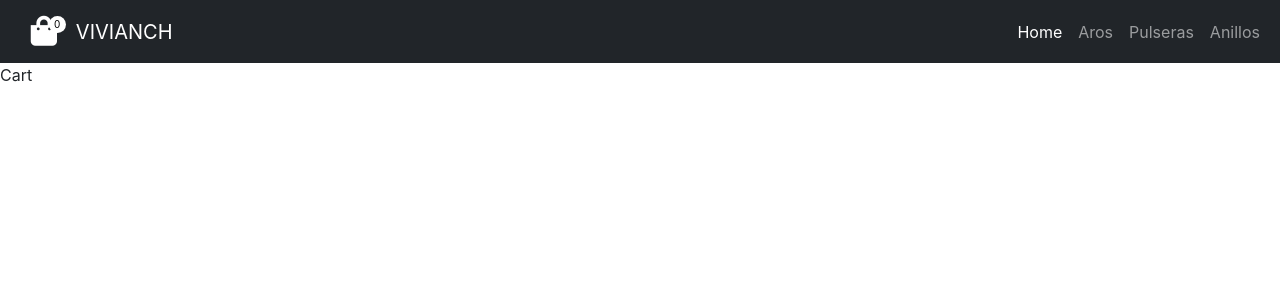
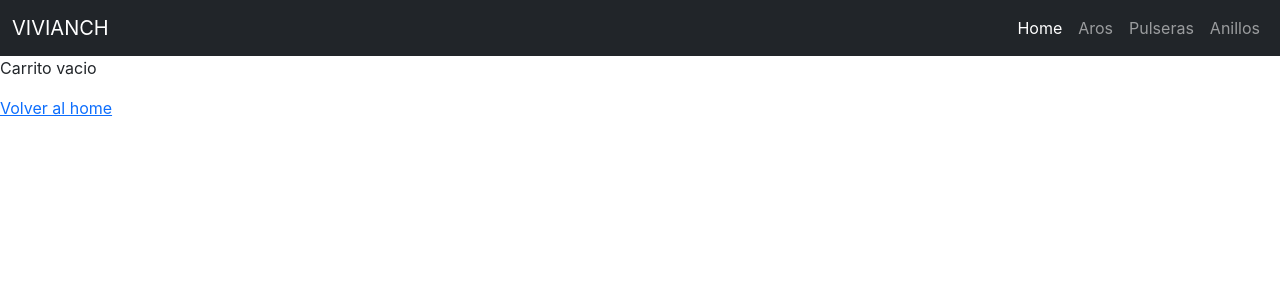
Before and after one commit to AndreaEurrieta/vivianch-proyecto, a React (Create React App) app: page /cart in a window 1280 px wide. Shown: the top 300 px of the page. Built offline with nearby package versions, Linux system fonts and the light colour scheme.

Commit message:
cart view

```diff
--- a/src/Context/ContextProvider.js
+++ b/src/Context/ContextProvider.js
@@ -1,19 +1,18 @@
-import React from 'react';
-import { createContext, useState } from 'react';
+import React, { createContext, useState } from 'react';
 
-export const context= createContext()
-const {Provider} = context;
+export const context = createContext()
+const { Provider } = context;
 
 export const ContextProvider = ({ children }) => {
 
 const [cart, setCart] = useState([])
-    const [total, setTotal] = useState(0)
+const [totalUn, setTotalUn] = useState(0)
 
 const handleAddItem = (item, id, confirmAmount)=>{
 
   if (isInCart(item)) {
-            cart.map(( product )=>{
-              if (product.id ===id)  {
+    cart.map( product =>{
+      if (product.id === id) {
         product.cant = product.cant + confirmAmount
       }
     })
@@ -21,33 +20,35 @@ export const ContextProvider = ({ children }) => {
     item.cant = confirmAmount
     setCart([...cart, item])
   }
+  setTotalUn(totalUn + confirmAmount )
+
 };
 
-    const handleClearCart = () =>{
+
+const handeleDeleteItem = (id)=>{
+
+  const newCartValue =  cart.filter(product => product.id !== id)
+  cart.map(item => (item.id === id) && setTotalUn(totalUn - item.cant))
+  setCart(newCartValue)
+};
+
+const handleClearCart = ()=>{
   setCart([])
 };
 
-    const handleDeleteItem =(id)=>{
-        const newCartValue = cart.filter(product => product.id !==id)
-        setCart(newCartValue)
-    };
-
-    const  isInCart = (item)=>{
+const isInCart = (item)=>{
   const isInCartValue = cart.includes(item)
   return isInCartValue
-    };
-
+}
 const ContextValue = {
-
-        cart:cart,
-        handleAddItem:handleAddItem,
-        total:total
-    };
-
-
+  cart,
+  handleAddItem,
+  totalUn,
+  handeleDeleteItem
+}
   return (
     <Provider value={ContextValue}>
-        { children }
+      {children}
     </Provider>
   )
-};
+}
--- a/src/components/Cart/Cart.js
+++ b/src/components/Cart/Cart.js
@@ -1,5 +1,31 @@
-export const Cart = ()=>{
-    return(
-        <div>Cart</div>
-    )
+import { useContext } from "react"
+import { context } from "../../Context/ContextProvider"
+import { CartEmpty } from "./CartEmpty"
+import { CartItem } from "./CartItem"
+
+export const Cart = () => {
+
+  const { cart, handeleDeleteItem } = useContext(context)
+
+
+  return (
+    <div>
+      {
+        (cart.length === 0)
+          ? <CartEmpty />
+          : cart.map((item, i) => (
+            <CartItem
+              key={i}
+              cant={item.cant}
+              category={item.category}
+              description={item.description}
+              price={item.price}
+              title={item.title}
+              id={item.id}
+              handeleDeleteItem={handeleDeleteItem}
+            />
+          ))
+      }
+    </div>
+  )
 }
--- /dev/null
+++ b/src/components/Cart/CartEmpty.js
@@ -0,0 +1,11 @@
+import React from 'react'
+import { Link } from 'react-router-dom'
+
+export const CartEmpty = () => {
+  return (
+    <div>
+        <p>Carrito vacio</p>
+        <Link to={'/'}>Volver al home</Link>
+    </div>
+  )
+}
--- /dev/null
+++ b/src/components/Cart/CartItem.js
@@ -0,0 +1,15 @@
+export const CartItem = ({ cant, category, price, title, id, handeleDeleteItem }) => {
+
+    return (
+      <div className='border'>
+        <p>cant:{cant}</p>
+        <p>category:{category}</p>
+        <p>price:{price}</p>
+        <p>title:{title}</p>
+        <button
+          className='btn btn-danger'
+          onClick={() => { handeleDeleteItem(id) }}
+        >Delete</button>
+      </div>
+    )
+  }
--- a/src/components/ItemDetail/ItemDetail.js
+++ b/src/components/ItemDetail/ItemDetail.js
@@ -38,7 +38,7 @@ export const ItemDetail = ({ item }) => {
                     />
                 }
                 {
-                    amountItemCount >= 1 && <Link onClick={handleClg} className="cart" to="/Cart">Ir al carrito</Link>
+                    amountItemCount >= 1 && <Link onClick={handleClg} className="cart" to="/cart">Terminar compra</Link>
                 }
             </div>
         </div>
--- a/src/components/NavBar/CartWidget/CartWidget.js
+++ b/src/components/NavBar/CartWidget/CartWidget.js
@@ -1,11 +1,17 @@
+import { useContext } from "react";
+import { Link } from "react-router-dom";
+import { context } from "../../../Context/ContextProvider";
 import "./CartWidget.css";
 export const CartWidget = () => {
+
+const {totalUn} = useContext(context)
+
   return (
     <div>
-      <button className="icono-bag">
+      <Link to={'/cart'} className="icono-bag">
         <i className="fas fa-shopping-bag"></i>
-        <span className="cart-widget-amount">0</span>
-      </button>
+        <span className="cart-widget-amount">{totalUn}</span>
+      </Link>
     </div>
   );
 };
--- a/src/components/NavBar/NavBar.js
+++ b/src/components/NavBar/NavBar.js
@@ -1,10 +1,12 @@
+import { Link, NavLink } from 'react-router-dom';
+import { useState, useEffect, useContext } from 'react';
+import { GetCategories } from '../ItemDetail/GetCategories';
 import './CartWidget/CartWidget';
 import { CartWidget } from './CartWidget/CartWidget';
-import { Link, NavLink } from 'react-router-dom';
-import { useState, useEffect } from 'react';
-import { GetCategories } from '../ItemDetail/GetCategories';
+import { context } from '../../Context/ContextProvider';
 
 export const NavBar = () => {
+  const {cart} = useContext(context)
   const [categories, setCategories] = useState([])
 
   useEffect(() => {
@@ -16,7 +18,9 @@ export const NavBar = () => {
   return (
     <nav className="navbar navbar-expand-lg navbar-dark bg-dark">
       <div className="container-fluid">
-                <CartWidget />
+        {
+          (cart.length !== 0) && <CartWidget />
+        }
         <Link to='/' className="navbar-brand" href="#">VIVIANCH</Link>
         <div className="collapse navbar-collapse justify-content-end" id="navbarNavAltMarkup">
           <div className="navbar-nav">
--- a/src/router/Router.js
+++ b/src/router/Router.js
@@ -14,7 +14,7 @@ export const Router = ()=>{
       <Route path='/category/:categoryId' element= {<ItemListContainer/>} />
       <Route path='/item/:productId' element={<ItemDetailContainer/>} />
       <Route path='*' element={<h1>NOT FOUND 404</h1>} />
-      <Route path='/Cart' element={<Cart />} />
+      <Route path='/cart' element={<Cart />} />
     </Routes>
   </BrowserRouter>
   </>
```
Lines whose indentation alone changed are shown as unchanged.
